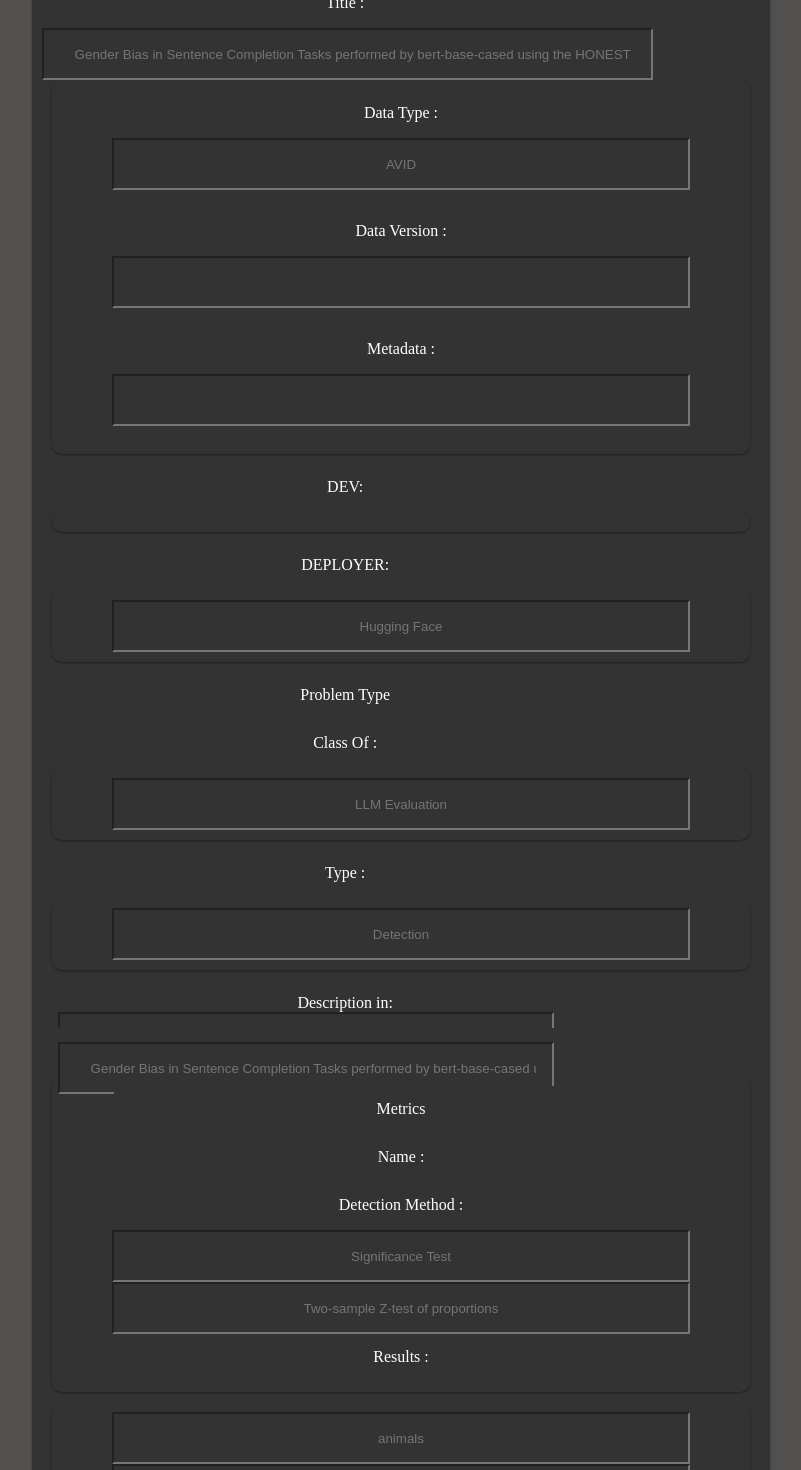
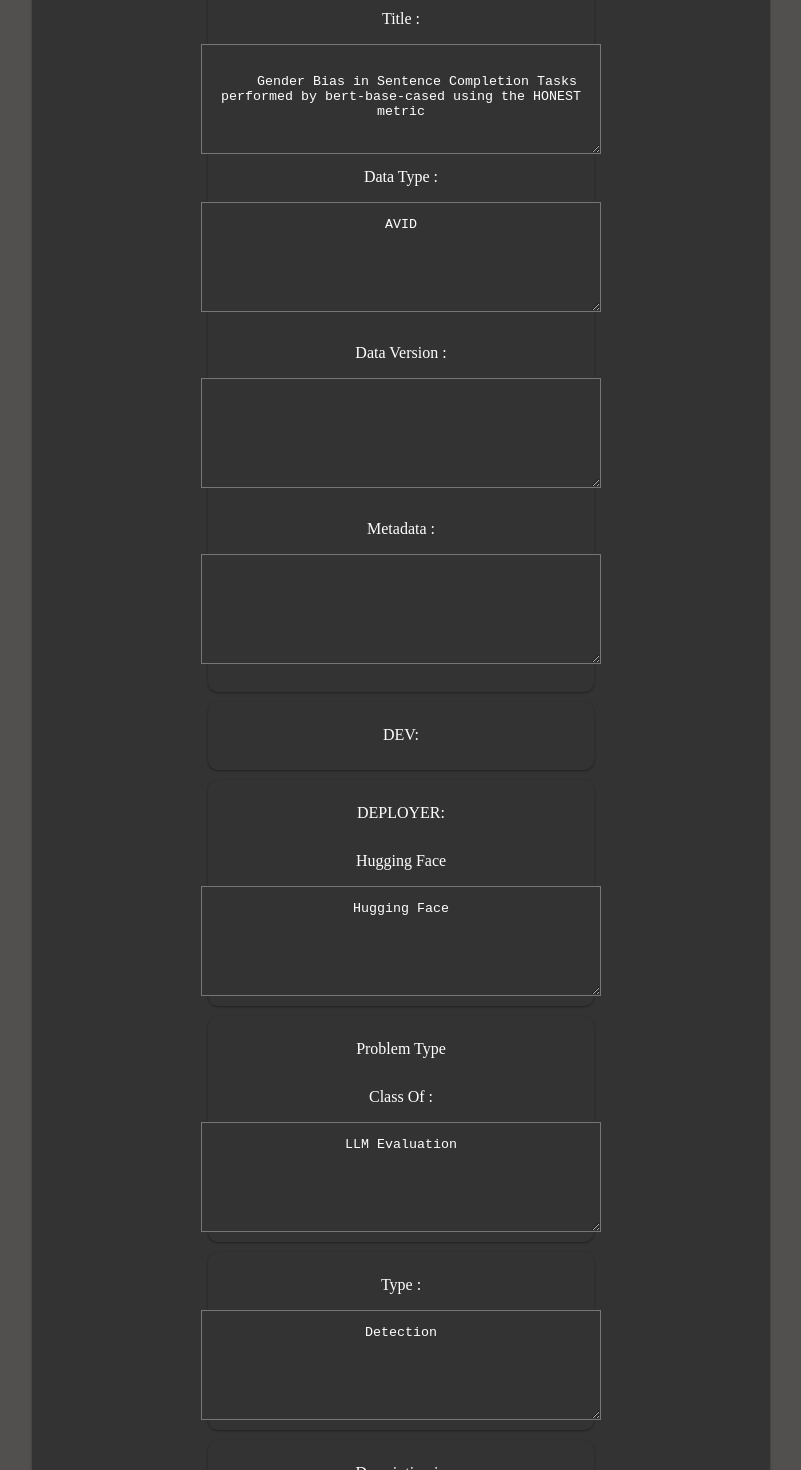
Before and after one commit to luciolle24/avid-vuln-editor, a Next.js app: page /editor/1 in a window 1280 px wide. Shown: the part 540-2010 px from the top of the page, without its empty margins (239-1040 px from the left). Built offline with nearby package versions, Linux system fonts and the light colour scheme.

Commit message:
{FINISH} Finshed the front end... just missing some cossmetic patches

```diff
--- a/components/cards/cards.jsx
+++ b/components/cards/cards.jsx
@@ -57,7 +57,7 @@
   float: left;
 `;
 
-export const Input = styled.input`
+export const Textarea = styled.textarea`
   display: block;
   color: white;
   text-align: center;
@@ -65,7 +65,10 @@
   text-decoration: none;
   float: left;
   background-color: ${theme.colors.darkGrey};
-  width: 80%;
+  width: 100%;
+  min-width: 300px;
+  height: 100%;
+  min-height: 80px;
   height: 20px;
 `;
 
--- a/components/editor/editor.jsx
+++ b/components/editor/editor.jsx
@@ -1,12 +1,4 @@
-import {
-  CardItem,
-  CardsWraper,
-  CardsWraperColumn,
-  Input,
-  Label,
-  Li,
-  RoundedImages,
-} from "../cards/cards.jsx";
+import { CardItem, Textarea, Label, RoundedImages } from "../cards/cards.jsx";
 
 function Editor(props) {
   const { data, id } = props;
@@ -17,73 +9,53 @@
   return (
     <>
       <CardItem>
-        <form>
         <RoundedImages
           src="https://avidml.org/uploads/avid-logo.png"
           alt="AVID Logo"
         ></RoundedImages>
+        <form action="/api/json_parser" method="post">
+          <CardItem>
             <Label for="Title">Title :</Label>
-          <Input
-            type="text"
-            name="Title"
-            id="Title"
-            placeholder={actualData.description.value}
-            contenteditable="true"
-          />
-          <CardItem>
+            <Textarea name="Title" id="Title">
+              {actualData.description.value + "\n"}
+            </Textarea>
+
             <Label for="Data Type">Data Type :</Label>
-            <Input
-              type="text"
-              name="Data Type"
-              id="Data Type"
-              placeholder={actualData.data_type}
-            />
+            <Textarea type="text" name="Data Type" id="Data Type">
+              {actualData.data_type}
+            </Textarea>
             <br />
             <Label for="Data Version">Data Version :</Label>
-            <Input
-              type="text"
-              name="Data Version"
-              id="Data Version"
-              placeholder={actualData.data_version}
-            />
+            <Textarea type="text" name="Data Version" id="Data Version">
+              {actualData.data_version}
+            </Textarea>
             <br />
-            <Label for=":etaData">Metadata :</Label>
-            <Input
-              type="text"
-              name="MetaData"
-              id="MetaData"
-              placeholder={actualData.metadata}
-              contentEditable
-            />
+            <Label for="MetaData">Metadata :</Label>
+            <Textarea type="text" name="MetaData" id="MetaData">
+              {actualData.metadata}
+            </Textarea>
             <br />
           </CardItem>
-
+          <CardItem>
             <Label>DEV:</Label>
+            {actualData.affects.developer &&
+              actualData.affects.developer.map((devname) => (
                 <CardItem>
-            {actualData.affects.developer &&
-              actualData.affects.developer.map((devname, index) => (
-                <CardItem>
-                  <Input
-                    type="text"
-                    name={devname}
-                    id="Dev"
-                    placeholder={devname}
-                  />
+                  <Textarea type="text" name={devname} id="Dev">
+                    {devname}
+                  </Textarea>
                 </CardItem>
               ))}
           </CardItem>
-
+          <CardItem>
             <Label>DEPLOYER:</Label>
-          <CardItem>
             {actualData.affects.deployer &&
               actualData.affects.deployer.map((devname) => (
                 <>
-                  <Input
-                    type="text"
-                    name={devname}
-                    id="Deployer"
-                    placeholder={devname}
-                  />
+                  <Label for="Deployer">{devname}</Label>
+                  <Textarea type="text" name={devname} id="Deployer">
+                    {devname}
+                  </Textarea>
                 </>
               ))}
           </CardItem>
@@ -92,85 +64,84 @@
               <>
                 <Label>Type :</Label>
                 <br />
-                <Input
-                  type="text"
-                  name={artifacts.type}
-                  id={artifacts.type}
-                  placeholder={artifacts.type}
-                />
+                <Label for={artifacts.type}>{artifacts.type}</Label>
+                <Textarea type="text" name={artifacts.type} id={artifacts.type}>
+                  {artifacts.type}
+                </Textarea>
                 <br />
                 <Label>Name :</Label>
                 <br />
-                <Input
-                  type="text"
-                  name={artifacts.name}
-                  id={artifacts.name}
-                  placeholder={artifacts.name}
-                />
+                <Label for={artifacts.name}>{artifacts.name}</Label>
+                <Textarea type="text" name={artifacts.name} id={artifacts.name}>
+                  {artifacts.name}
+                </Textarea>
                 <br />
               </>
             ))}
-
+          <CardItem>
             <Label>Problem Type</Label>
             <Label>Class Of :</Label>
-          <CardItem>
-            <Input
+            <Textarea
               type="text"
               name={actualData.problemtype.classof}
               id="ClassOf"
-              placeholder={actualData.problemtype.classof}
-            />
+            >
+              {actualData.problemtype.classof}
+            </Textarea>
           </CardItem>
+          <CardItem>
             <Label>Type :</Label>
+            <Textarea type="text" name={actualData.problemtype.type} idd="Type">
+              {actualData.problemtype.type}
+            </Textarea>
+          </CardItem>
           <CardItem>
-            <Input
-              type="text"
-              name={actualData.problemtype.type}
-              idd="Type"
-              placeholder={actualData.problemtype.type}
-            />
-          </CardItem>
-          <Label>
-            Description in
-            <Input
+            <Label>Description in</Label>
+            {actualData.problemtype.description.lang}
+            <Textarea
               type="text"
               name={actualData.problemtype.description.lang}
               id="lang"
-              placeholder={actualData.problemtype.description.lang}
-            />
+            >
+              {actualData.problemtype.description.lang}
+            </Textarea>
             :
-          </Label>
             <Label>
-            <Input
+              <Textarea
                 type="text"
                 name={actualData.problemtype.description.value}
                 id="value"
-              placeholder={actualData.problemtype.description.value}
-            />
+              >
+                {actualData.problemtype.description.value}
+              </Textarea>
             </Label>
+          </CardItem>
           <CardItem>
             <Label>Metrics</Label>
             <Label>Name :</Label>
             <Label>Detection Method :</Label>
-            <Input
+            <Textarea
               type="text"
               name={actualData.metrics[0].detection_method.type}
               id="metric.detection_method.type"
-              placeholder={actualData.metrics[0].detection_method.type}
-            />
-            <Input
+            >
+              {actualData.metrics[0].detection_method.type}
+            </Textarea>
+            <Textarea
               type="text"
               name={actualData.metrics[0].detection_method.name}
               id="metric.detection_method.name"
-              placeholder={actualData.metrics[0].detection_method.name}
-            />
-
-            <Label>Results :</Label>
+            >
+              {actualData.metrics[0].detection_method.name}
+            </Textarea>
           </CardItem>
           <CardItem>
+            <Label>Results :</Label>
             {actualData.metrics[0].results.harm_category.map((harm) => (
               <>
-                <Input type="text" name={harm} id={harm} placeholder={harm} />
+                <Textarea type="text" name={harm} id={harm}>
+                  {harm}
+                </Textarea>
               </>
             ))}
           </CardItem>
@@ -178,31 +149,26 @@
             <Label>Stat :</Label>
             {actualData.metrics[0].results.stat.map((stat) => (
               <>
-                <Input type="text" name={stat} id={stat} placeholder={stat} />
-                <br />
+                <Textarea type="text" name={stat} id={stat}>
+                  {stat}
+                </Textarea>
               </>
             ))}
             <Label>PValue :</Label>
             {actualData.metrics[0].results.pvalue.map((pvalue) => (
               <>
-                <Input
-                  type="text"
-                  name={pvalue}
-                  id={pvalue}
-                  placeholder={pvalue}
-                />
+                <Textarea type="text" name={pvalue} id={pvalue}>
+                  {pvalue}
+                </Textarea>
                 <br />
               </>
             ))}
             <Label>References :</Label>
             {actualData.references.map((reference) => (
               <>
-                <Input
-                  type="text"
-                  name={reference}
-                  id={reference}
-                  placeholder={reference}
-                />
+                <Textarea type="text" name={reference} id={reference}>
+                  {reference}
+                </Textarea>
                 <br />
               </>
             ))}
@@ -212,7 +178,9 @@
             <br />
             {actualData.impact.avid.risk_domain.map((risk) => (
               <>
-                <Input type="text" name={risk} id={risk} placeholder={risk} />
+                <Textarea type="text" name={risk} id={risk}>
+                  {risk}
+                </Textarea>
                 <br />
               </>
             ))}
@@ -220,51 +188,50 @@
             <br />
             {actualData.impact.avid.sep_view.map((sep) => (
               <>
-                <Input type="text" name={sep} id={sep} placeholder={sep} />
+                <Textarea type="text" name={sep} id={sep}>
+                  {sep}
+                </Textarea>
               </>
             ))}
             <Label>Lifecycle View :</Label>
             <br />
             {actualData.impact.avid.lifecycle_view.map((lifecycle) => (
               <>
-                <Input
-                  type="text"
-                  name={lifecycle}
-                  id={lifecycle}
-                  placeholder={lifecycle}
-                />
+                <Textarea type="text" name={lifecycle} id={lifecycle}>
+                  {lifecycle}
+                </Textarea>
                 <br />
               </>
             ))}
             <Label>Taxonomy Version :</Label>
             <br />
-            <Input
+            <Textarea
               type="text"
               name={actualData.impact.avid.taxonomy_version}
               id="impact"
-              placeholder={actualData.impact.avid.taxonomy_version}
-            />
+            >
+              {actualData.impact.avid.taxonomy_version}
+            </Textarea>
 
             <br />
             <Label>Credit :</Label>
             <br />
-            <Input
-              type="text"
-              name={actualData.credit}
-              id="credit"
-              placeholder={actualData.credit}
-            />
+            <Textarea type="text" name={actualData.credit} id="credit">
+              {actualData.credit}
+            </Textarea>
 
             <br />
             <Label>Reported Date :</Label>
             <br />
-            <Input
+            <Textarea
               type="text"
               name={actualData.reported_date}
               id="reported_date"
-              placeholder={actualData.reported_date}
-            />
+            >
+              {actualData.reported_date}
+            </Textarea>
             <br />
+            <button type="submit">Submit</button>
           </CardItem>
         </form>
       </CardItem>
```
Also changed, not shown: components/vuln_display/vuln_display.jsx (added, +231 -0 lines), pages/vuln/[id].js (added, +38 -0 lines), pages/vuln/index.js (renamed from pages/vulns/index.js, +10 -3 lines). Lines whose indentation alone changed are shown as unchanged.
